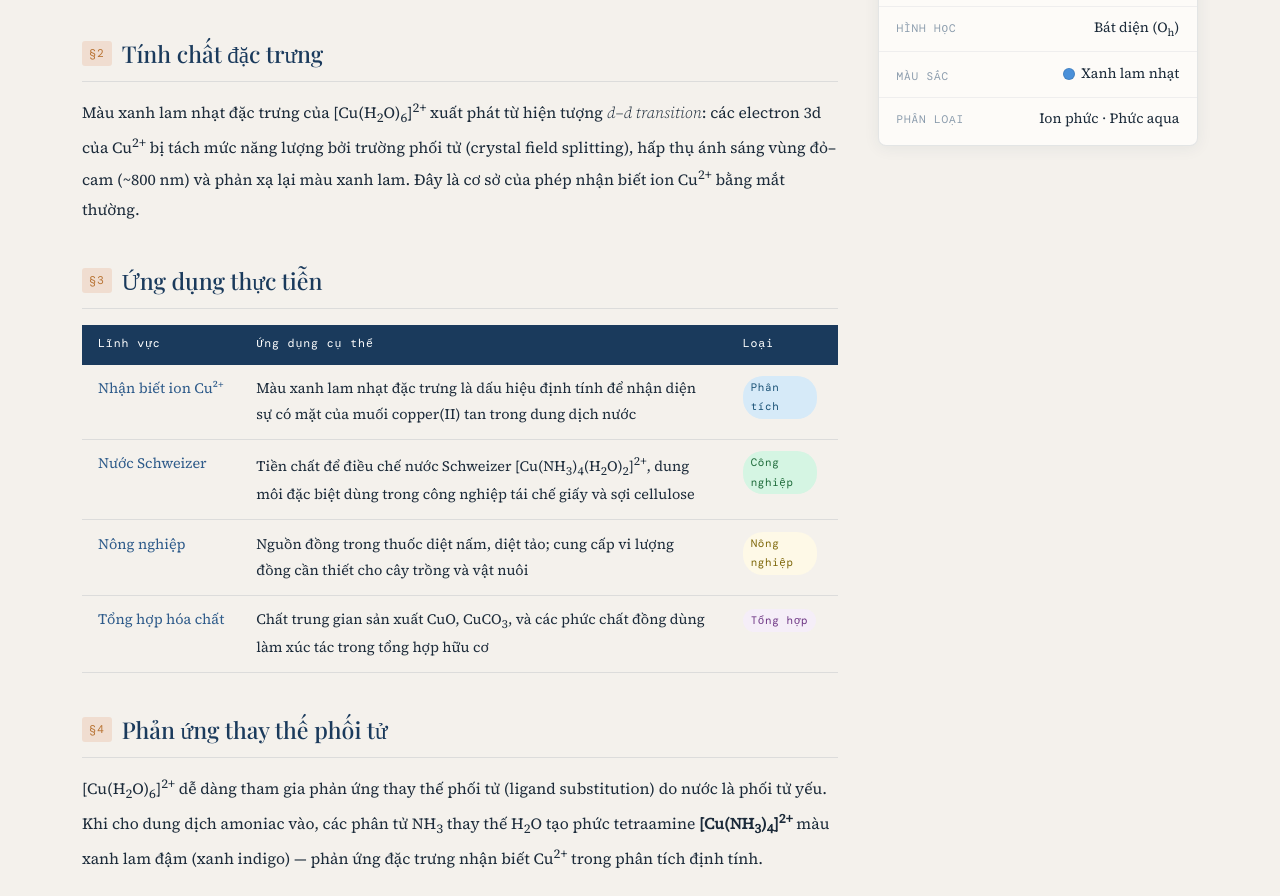
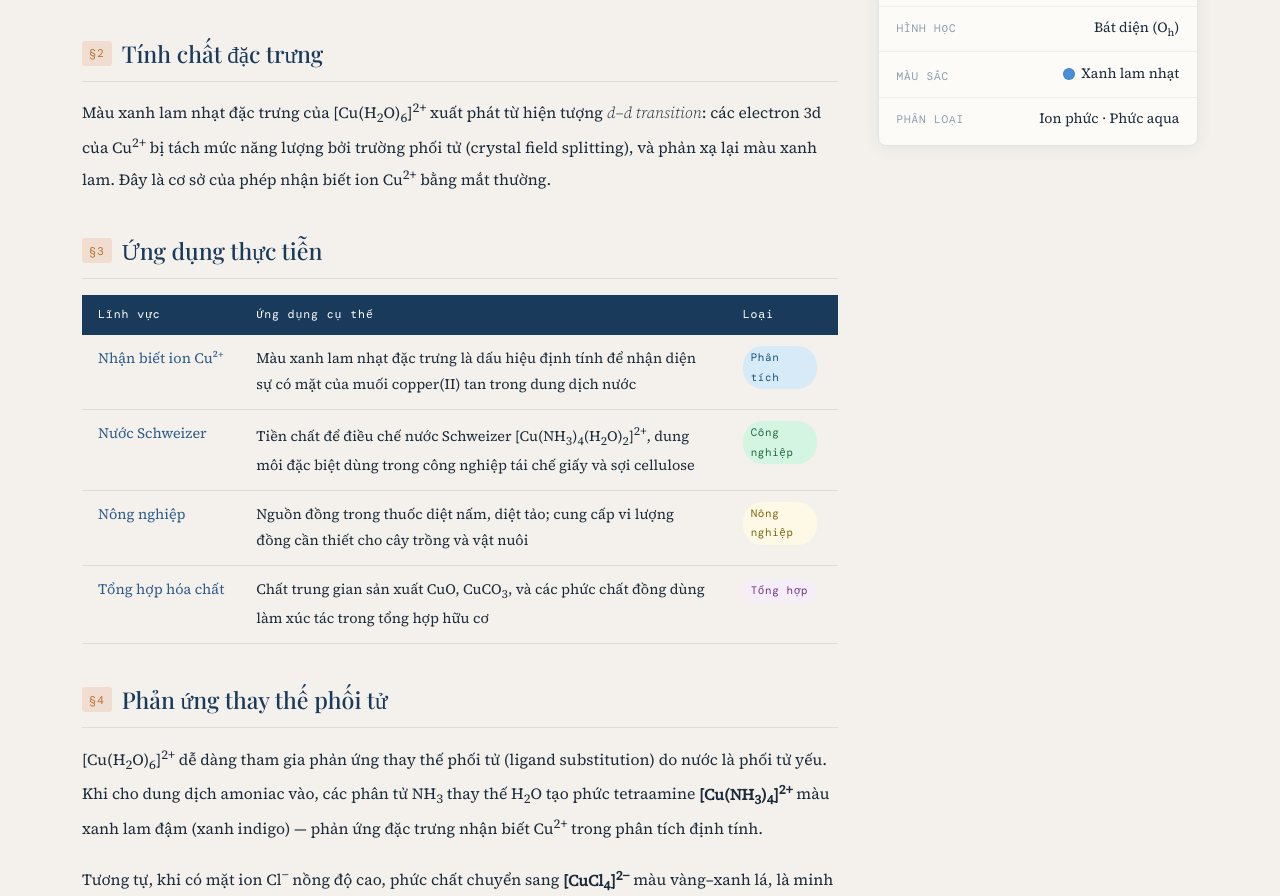
Before and after one commit to thien21akd/phucchat, a plain HTML site: page index.html in a window 1280 px wide. Shown: the part 887-1783 px from the top of the page. Drawn offline with nearby package versions, Linux system fonts and the light colour scheme; a web font is replaced by a local one.

Commit message:
Update index.html

```diff
--- a/index.html
+++ b/index.html
@@ -529,7 +529,7 @@
       </h2>
 
       <p>
-        Màu xanh lam nhạt đặc trưng của [Cu(H<sub>2</sub>O)<sub>6</sub>]<sup>2+</sup> xuất phát từ hiện tượng <em>d–d transition</em>: các electron 3d của Cu<sup>2+</sup> bị tách mức năng lượng bởi trường phối tử (crystal field splitting), hấp thụ ánh sáng vùng đỏ–cam (~800 nm) và phản xạ lại màu xanh lam. Đây là cơ sở của phép nhận biết ion Cu<sup>2+</sup> bằng mắt thường.
+        Màu xanh lam nhạt đặc trưng của [Cu(H<sub>2</sub>O)<sub>6</sub>]<sup>2+</sup> xuất phát từ hiện tượng <em>d–d transition</em>: các electron 3d của Cu<sup>2+</sup> bị tách mức năng lượng bởi trường phối tử (crystal field splitting), và phản xạ lại màu xanh lam. Đây là cơ sở của phép nhận biết ion Cu<sup>2+</sup> bằng mắt thường.
       </p>
 
       <!-- SECTION 3 -->
```
